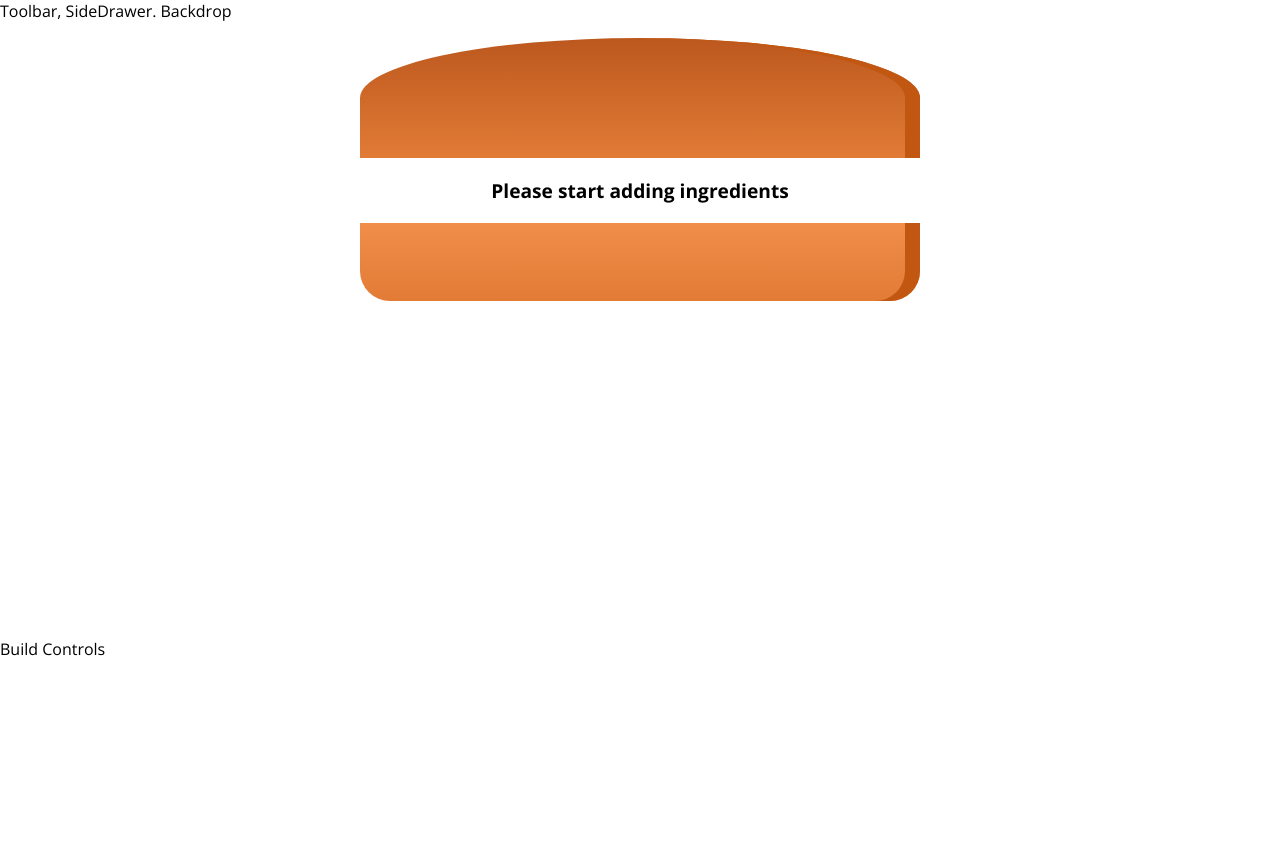
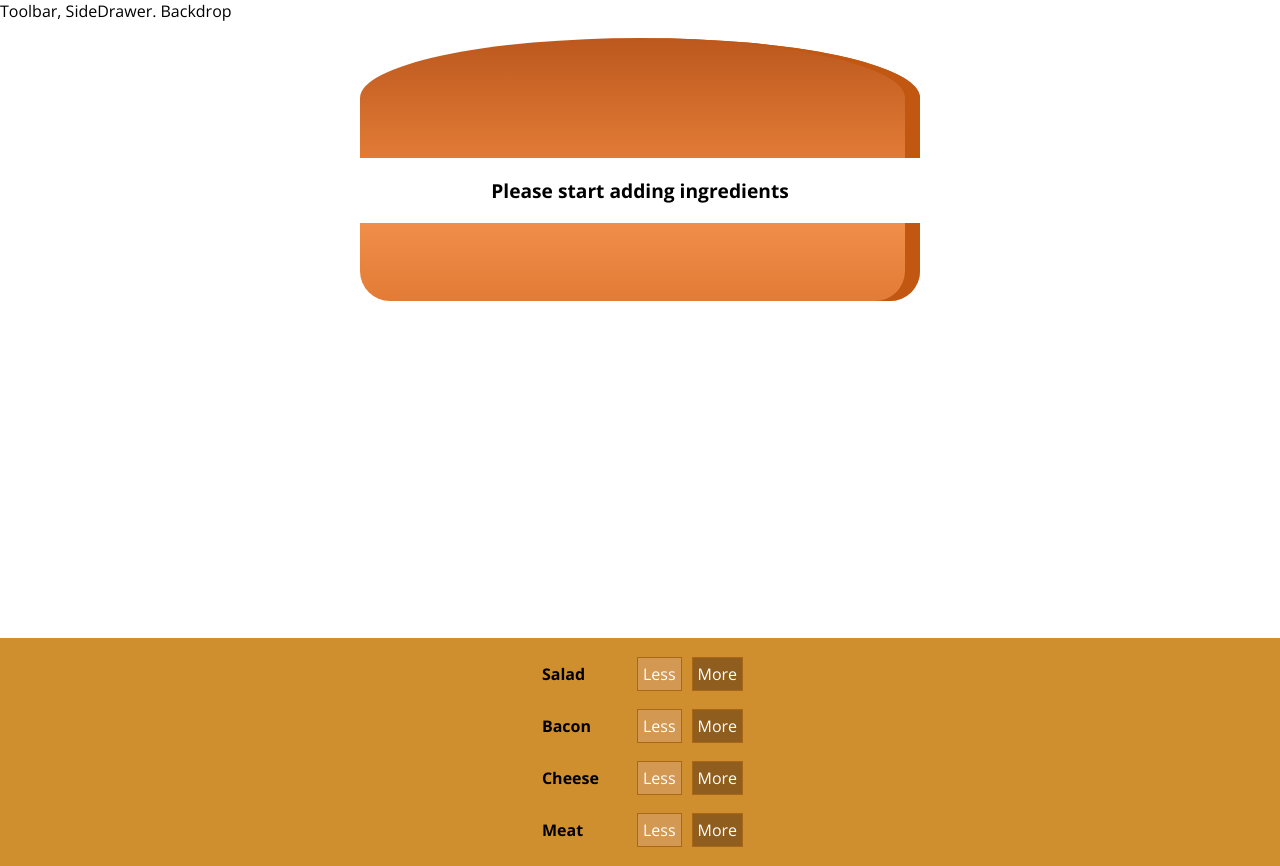
Before and after one commit to trickyBytes/react-guide-burger-builder, a React (Create React App) app: page / in a window 1280 px wide. Before the commit the page ends 800 px from the top, so only its background shows below. Built offline with nearby package versions, Linux system fonts and the light colour scheme.

Commit message:
chapter-8:  Added non functional burger controls

```diff
--- /dev/null
+++ b/src/components/Burger/BuildControls/BuildControl/BuildControl.js
@@ -0,0 +1,13 @@
+import React from 'react';
+
+import classes from './BuildControl.module.scss'
+
+const buildControl = (props) => (
+    <div className={classes.BuildControl}>
+        <div className={classes.Label}>{props.label}</div>
+        <button className={classes.Less}>Less</button>
+        <button className={classes.More}>More</button>
+    </div>
+);
+
+export default buildControl;
--- /dev/null
+++ b/src/components/Burger/BuildControls/BuildControl/BuildControl.module.scss
@@ -0,0 +1,58 @@
+
+.BuildControl {
+    display: flex;
+    justify-content: space-between;
+    align-items: center;
+    margin: 5px 0;
+  }
+
+  .BuildControl button {
+    display: block;
+    font: inherit;
+    padding: 5px;
+    margin: 0 5px;
+    border: 1px solid #aa6817;
+  }
+
+  .BuildControl button:disabled {
+      background-color: #AC9980;
+      border: 1px solid #7E7365;
+      color: #ccc;
+      cursor: default;
+  }
+
+  .BuildControl button:hover:disabled {
+      background-color: #AC9980;
+      color: #ccc;
+      cursor: not-allowed;
+  }
+
+  .Label {
+      padding: 10px;
+      font-weight: bold;
+      width: 80px;
+  }
+
+  .BuildControl .Less {
+      background-color: #D39952;
+      color: white;
+  }
+
+  .BuildControl .Less .Disabled{
+      cursor: not-allowed;
+  }
+
+  .BuildControl .More {
+      background-color: #8F5E1E;
+      color: white;
+  }
+
+  .BuildControl .Less:hover, .BuildControl .Less:active {
+      background-color: #DAA972;
+      color: white;
+  }
+
+  .BuildControl .More:hover,.BuildControl .More:active {
+      background-color: #99703F;
+      color: white;
+  }
--- /dev/null
+++ b/src/components/Burger/BuildControls/BuildControls.js
@@ -0,0 +1,21 @@
+import React from 'react';
+
+import classes from './BuildControls.module.scss'
+import BuildControl from './BuildControl/BuildControl'
+
+const controls = [
+    { lable: 'Salad',  type: 'salad'},
+    { lable: 'Bacon',  type: 'bacon'},
+    { lable: 'Cheese',  type: 'cheese'},
+    { lable: 'Meat',  type: 'meat'},
+]
+
+const buildControls = (props) => (
+    <div className={classes.BuildControls}>
+        {controls.map(ctrl => (
+            <BuildControl key={ctrl.lable} label={ctrl.lable} />
+        ))}
+    </div>
+)
+
+export default buildControls;
--- /dev/null
+++ b/src/components/Burger/BuildControls/BuildControls.module.scss
@@ -0,0 +1,10 @@
+.BuildControls {
+  width: 100%;
+  background-color: #cf8f2e;
+  display: flex;
+  flex-flow: column;
+  align-items: center;
+  box-shadow: 0 2px 1px #ccc;
+  margin: auto;
+  padding: 10px 0;
+}
--- a/src/containers/BurgerBuilder/BurgerBuilder.js
+++ b/src/containers/BurgerBuilder/BurgerBuilder.js
@@ -1,6 +1,7 @@
 import React, { Component } from "react";
 import Aux from "../../hoc/Aux";
 import Burger from "../../components/Burger/Burger";
+import BuildControls from '../../components/Burger/BuildControls/BuildControls'
 
 class BurgerBuilder extends Component {
   state = {
@@ -16,7 +17,7 @@
     return (
       <Aux>
         <Burger ingredients={this.state.ingredients} />
-        <div>Build Controls</div>
+        <BuildControls/>
       </Aux>
     );
   }
```
